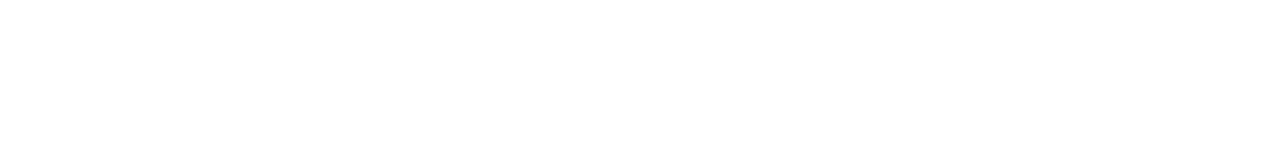
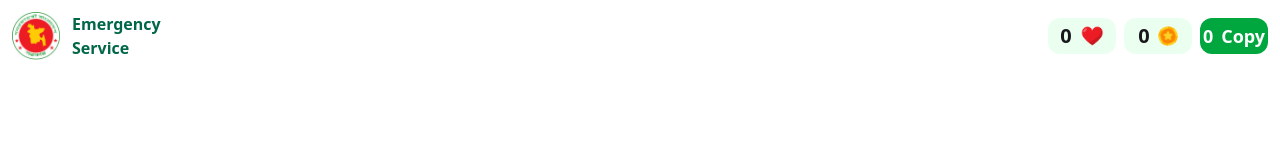
Before and after one commit to SOFIUL-AZAM/emergency-hotline, a plain HTML site: page index.html in a window 1280 px wide. Drawn offline with nearby package versions, Linux system fonts and the light colour scheme.

Commit message:
navbar and hero-section added

```diff
--- a/index.html
+++ b/index.html
@@ -4,8 +4,51 @@
     <meta charset="UTF-8">
     <meta name="viewport" content="width=device-width, initial-scale=1.0">
     <title>Assignment-5</title>
+
+    <!-- daisyui cdn -->
+    <link href="https://cdn.jsdelivr.net/npm/daisyui@5" rel="stylesheet" type="text/css" />
+
+    <!-- tailwind cdn -->
+     <script src="https://cdn.jsdelivr.net/npm/@tailwindcss/browser@4"></script>
+
+     <!-- font awesome -->
+
+
 </head>
 <body>
+    <head>
+        <!-- Navbar -->
+        <div class="flex justify-between items-center p-3">
+            <div class="flex gap-3">
+                <div class="">
+                    <img class="w-12 h-12" src="./assets/logo.png" alt="">
+                </div>
+                <h1 class="text-[#006747] font-bold">Emergency <br> Service</h1>
+            </div>
 
+            <!-- Hero section -->
+            <div class="flex gap-2">
+                <div class="flex justify-center items-center gap-2 w-17 h-9 bg-[#41ff6b1a] rounded-xl p-4">
+                    <h1 class="font-bold text-xl">0</h1>
+                    <img class="w-6 h-6" src="./assets/heart.png" alt="">
+                </div>
+
+                <div class="flex justify-center items-center gap-2 w-17 h-9 bg-[#41ff6b1a] rounded-xl p-4">
+                    <h1 class="font-bold text-xl">0</h1>
+                    <img class="w-6 h-5" src="./assets/coin.png" alt="">
+                </div>
+
+                <div class="flex justify-center items-center gap-2 w-17 h-9 bg-[#00a63e] rounded-xl p-4">
+                    <h1 class="font-bold text-lg text-white">0</h1>
+                    <h1 class="font-bold text-lg text-white">Copy</h1>
+                </div>
+            </div>
+        </div>
+
+
+    </head>
+    <main>
+
+    </main>
 </body>
 </html>
```
